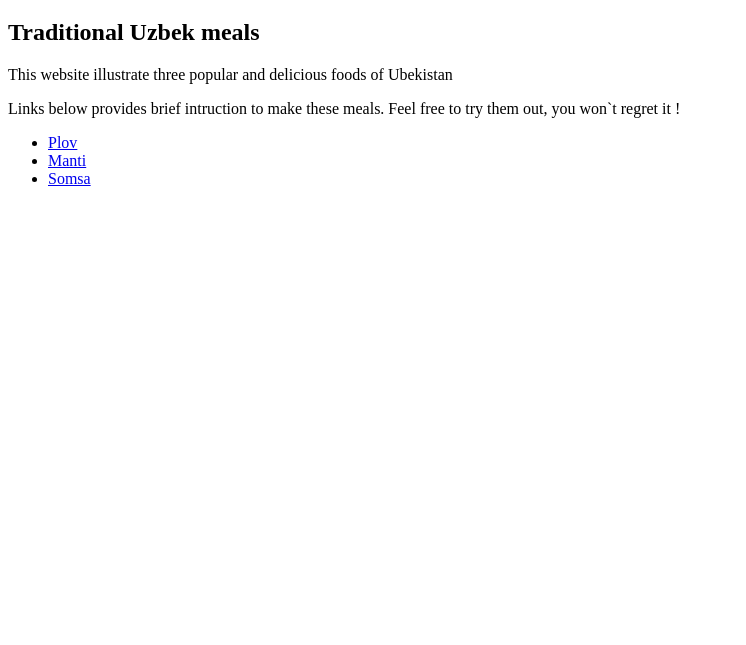
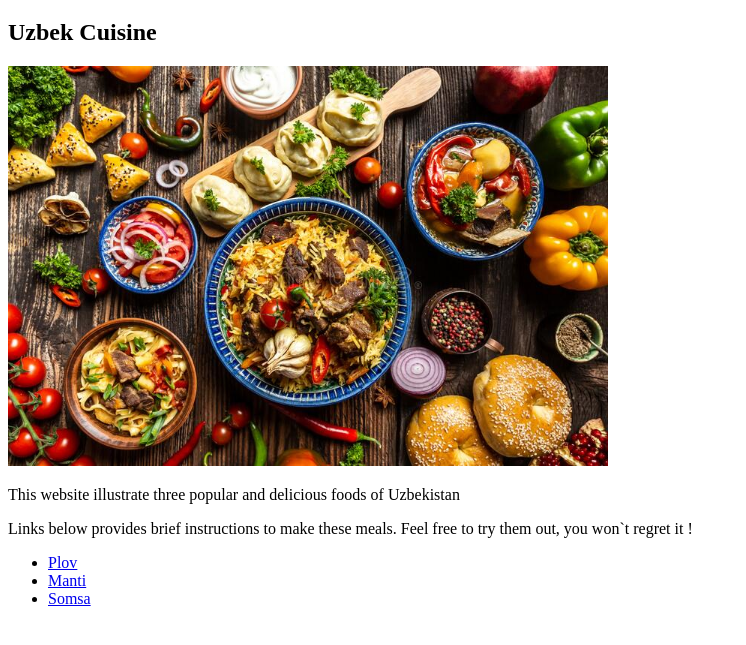
Before and after one commit to Ahliddin77/odin_recipes, a plain HTML site: page index.html in a window 1280 px wide. Shown: the part 61-706 px from the top of the page, without its empty margins (0-746 px from the left). Drawn offline with Linux system fonts and the light colour scheme.

Commit message:
Add image to index.html

```diff
--- a/index.html
+++ b/index.html
@@ -8,9 +8,10 @@
 </head>
 <body>
     <h1>Odin recipes</h1>
-    <h2>Traditional Uzbek meals</h2>
-    <p>This website illustrate three popular and delicious foods of Ubekistan</p>
-    <p>Links below provides brief intruction to make these meals. Feel free to try them out, you won`t regret it !</p>
+    <h2>Uzbek Cuisine</h2>
+    <img src="images/main.jpg" alt="Uzbek cuisine" width="600" height="400">
+    <p>This website illustrate three popular and delicious foods of Uzbekistan</p>
+    <p>Links below provides brief instructions to make these meals. Feel free to try them out, you won`t regret it !</p>
     <ul>
       <li><a href="recipes/plov.html">Plov</a></li>
       <li><a href="recipes/manti.html">Manti</a></li>
```
